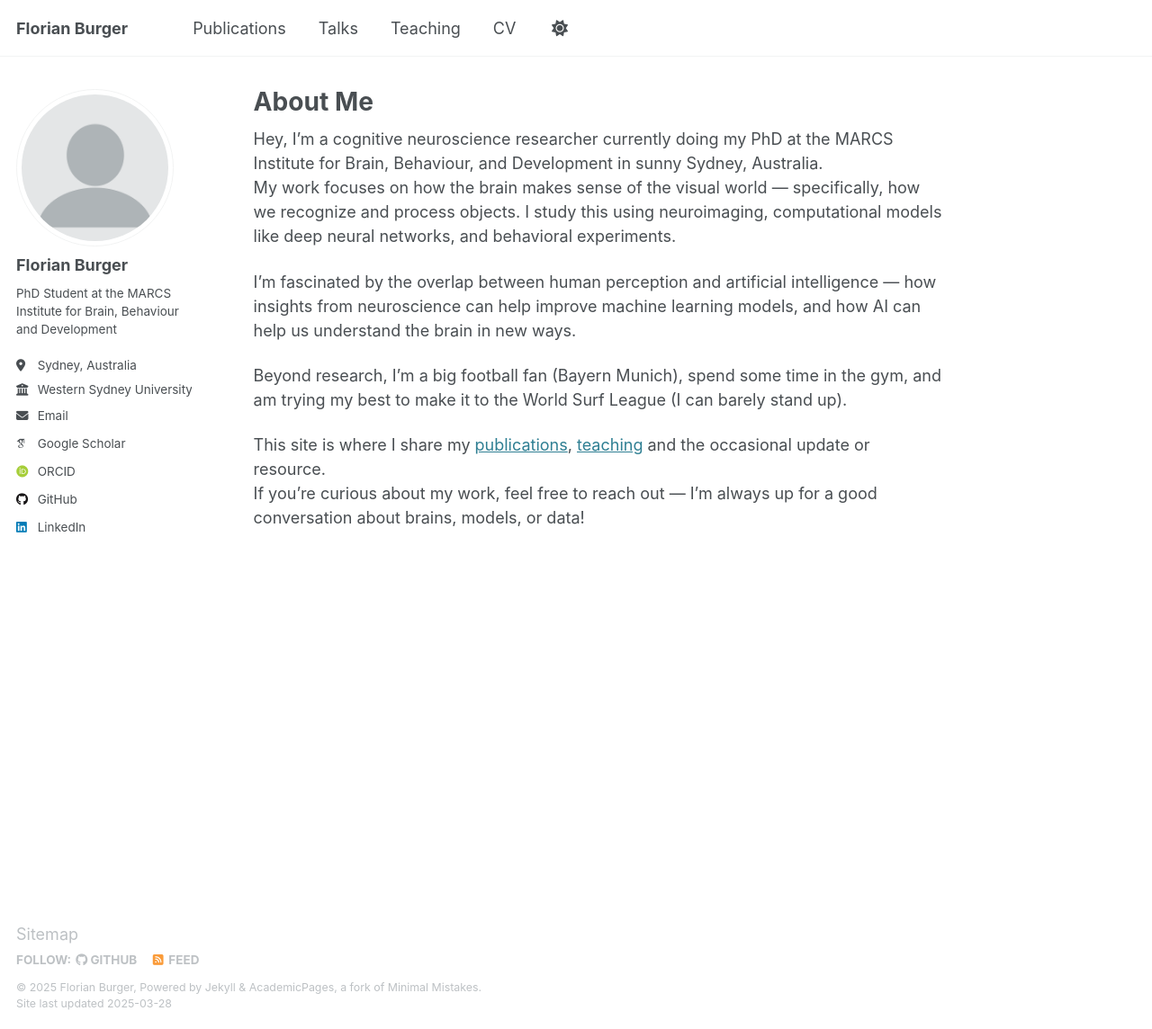
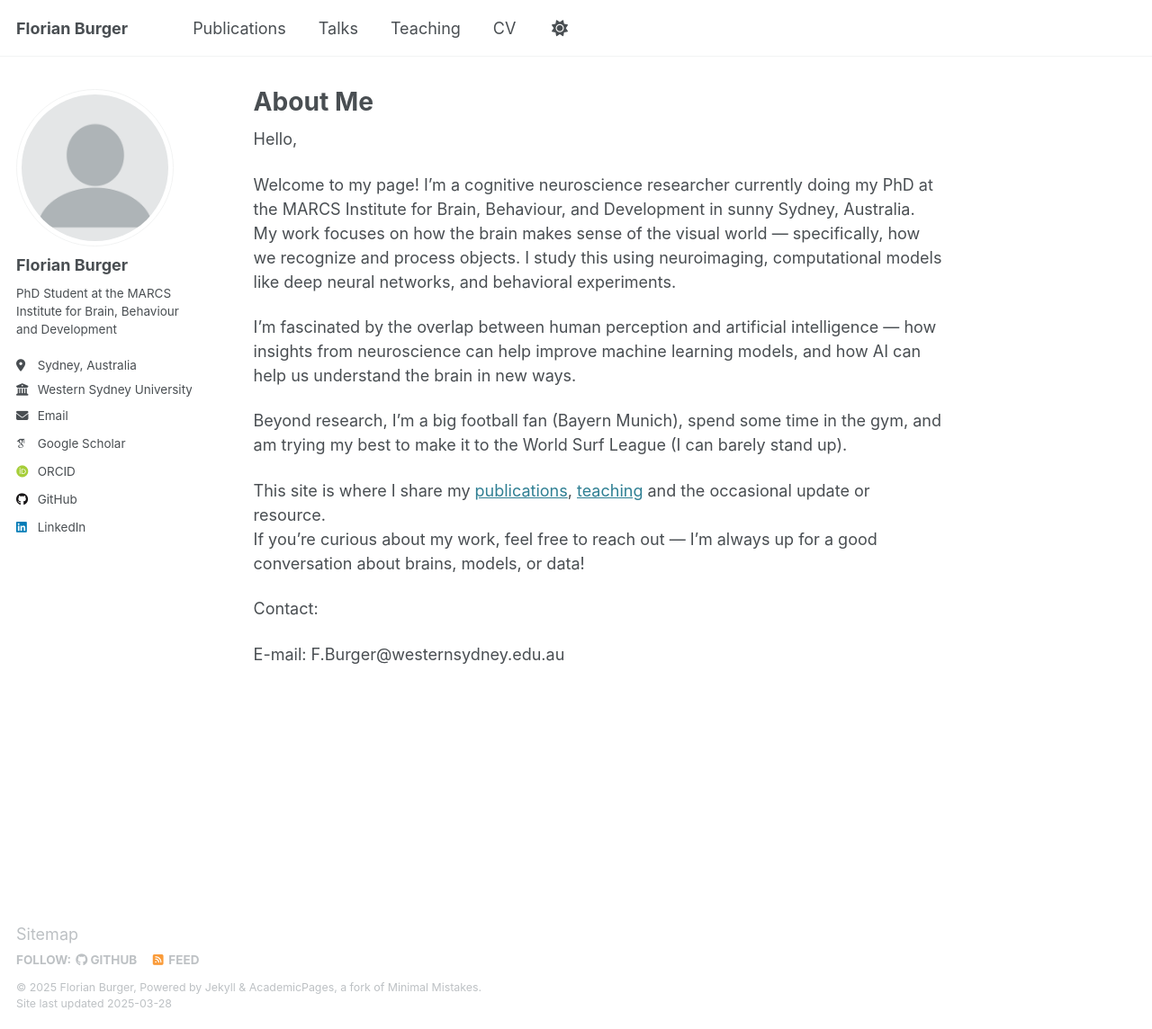
Before and after one commit to Flo-Burger/Flo-Burger.github.io, a Jekyll site: the page built from _pages/about.md, in a window 1280 px wide and 1144 px high. Shown: the whole window at 90% size. Built offline with Jekyll 4.4.1, drawn with Linux system fonts in a browser that asks for light colours; some web fonts are replaced.

Commit message:
Update about.md

```diff
--- a/_pages/about.md
+++ b/_pages/about.md
@@ -7,7 +7,9 @@ redirect_from:
   - /about.html
 ---
 
-Hey, I’m a cognitive neuroscience researcher currently doing my PhD at the MARCS Institute for Brain, Behaviour, and Development in sunny Sydney, Australia.
+Hello,
+
+Welcome to my page! I’m a cognitive neuroscience researcher currently doing my PhD at the MARCS Institute for Brain, Behaviour, and Development in sunny Sydney, Australia.
 My work focuses on how the brain makes sense of the visual world — specifically, how we recognize and process objects. I study this using neuroimaging, computational models like deep neural networks, and behavioral experiments.
 
 I’m fascinated by the overlap between human perception and artificial intelligence — how insights from neuroscience can help improve machine learning models, and how AI can help us understand the brain in new ways.
@@ -16,3 +18,7 @@ Beyond research, I’m a big football fan (Bayern Munich), spend some time in th
 
 This site is where I share my [publications](/publications/), [teaching](/talks/) and the occasional update or resource.
 If you're curious about my work, feel free to reach out — I’m always up for a good conversation about brains, models, or data!
+
+Contact:
+
+E-mail: F.Burger@westernsydney.edu.au
```
